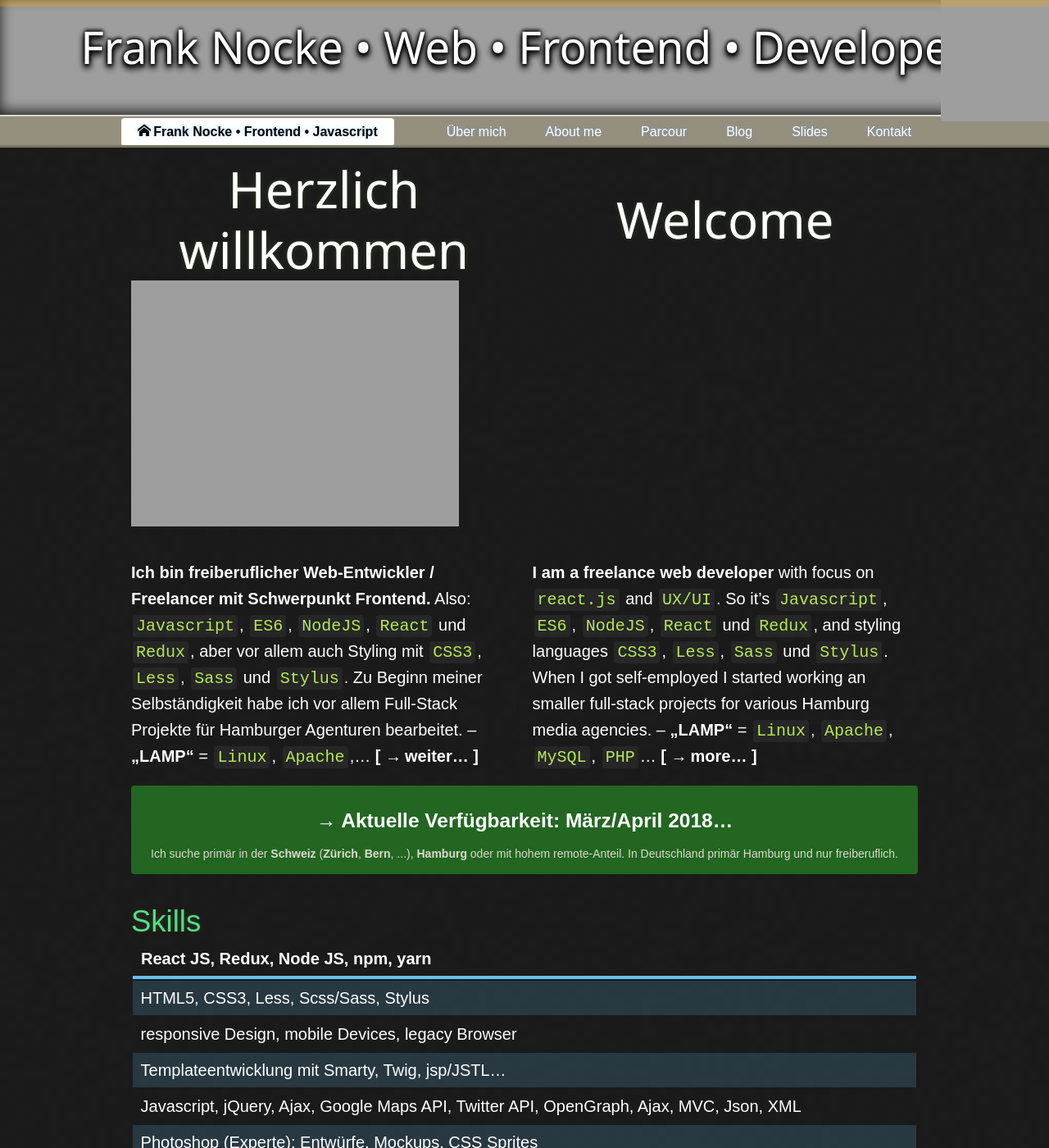
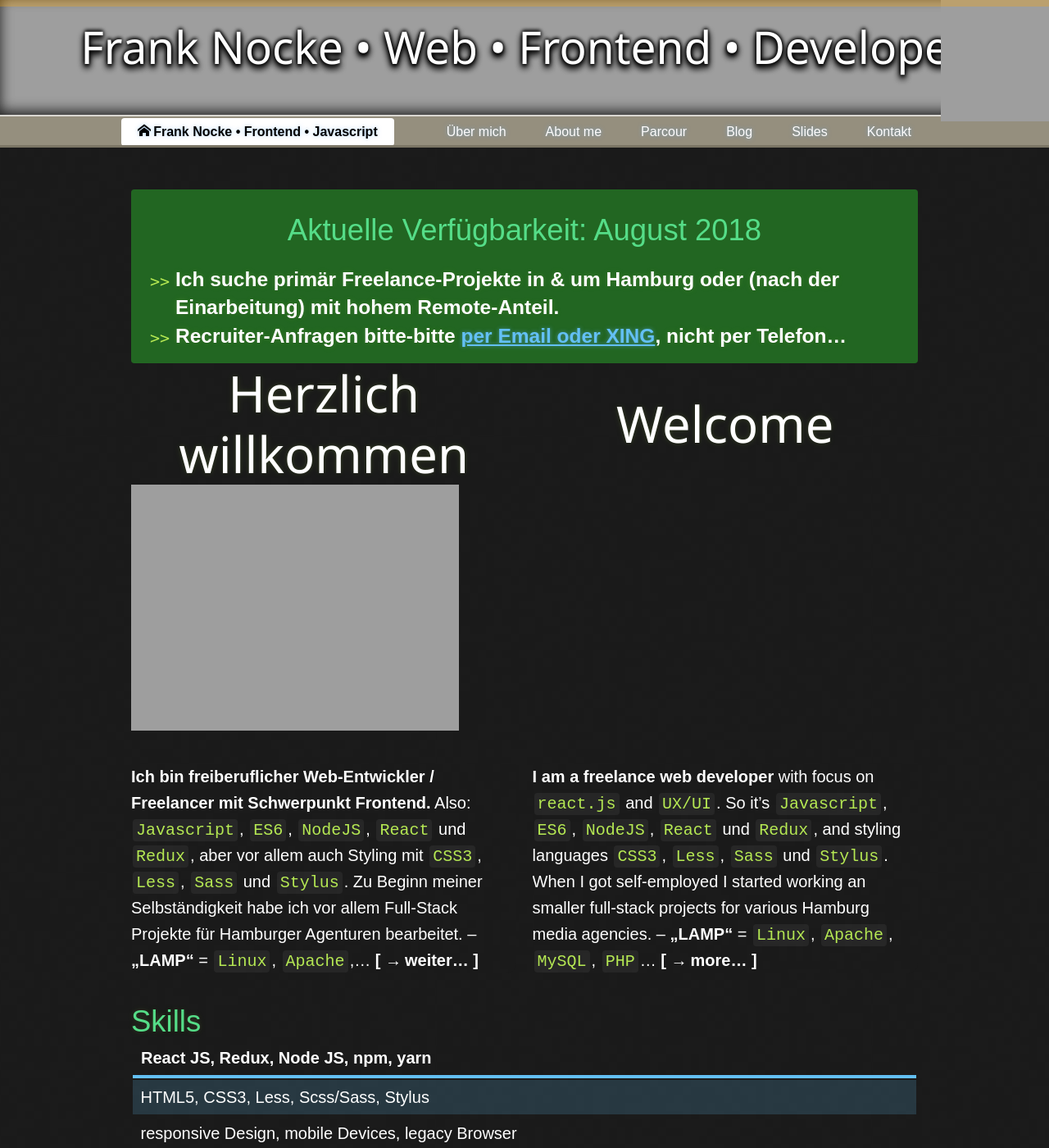
Before and after one commit to nocke/jekyll.nocke.de, a Jekyll site: the page built from index.md, in a window 1280 px wide and 1400 px high. Shown: the whole window at 82% size. Built offline with Jekyll 4.4.1, drawn with Linux system fonts in a browser that asks for light colours; some web fonts are replaced.

Commit message:
minor availablity update

```diff
--- a/index.md
+++ b/index.md
@@ -3,6 +3,19 @@ layout: home
 bodyclass: home
 title: Hamburg Javascript Freelancer, Zürich, Bern
 ---
+
+<div class='box box-green center h2'>
+    <a href='/contact/' class='plain'>Aktuelle Verfügbarkeit: August 2018</a>
+    <ul class='h3'>
+        <li>
+            Ich suche primär Freelance-Projekte in &amp; um Hamburg oder (nach der Einarbeitung) mit hohem Remote-Anteil.
+        </li>
+        <li>
+            Recruiter-Anfragen bitte-bitte <a href='/contact'>per Email oder XING</a>, nicht per Telefon…
+        </li>
+    </ul>
+</div>
+
 
 <div class='col-2-m'>
     <div class='col h1 center zbounce1 hide-s'>Herzlich willkommen</div>
@@ -37,13 +50,6 @@ title: Hamburg Javascript Freelancer, Zürich, Bern
 
 </section>
 
-<div class='box box-green center h3'>
-    <a href='/contact/' class='plain'> → Aktuelle Verfügbarkeit: März/April 2018…</a>
-    <h4 class='center'>Ich suche primär in der <b>Schweiz</b> (<b>Zürich</b>, <b>Bern</b>, ...), <b>Hamburg</b> oder mit hohem remote-Anteil. In Deutschland primär Hamburg und nur freiberuflich.</h4>
-</div>
-
-
-
 
 ## Skills
 
```
